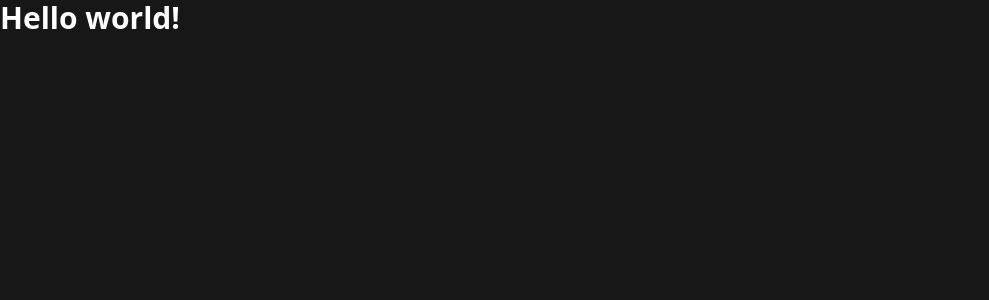
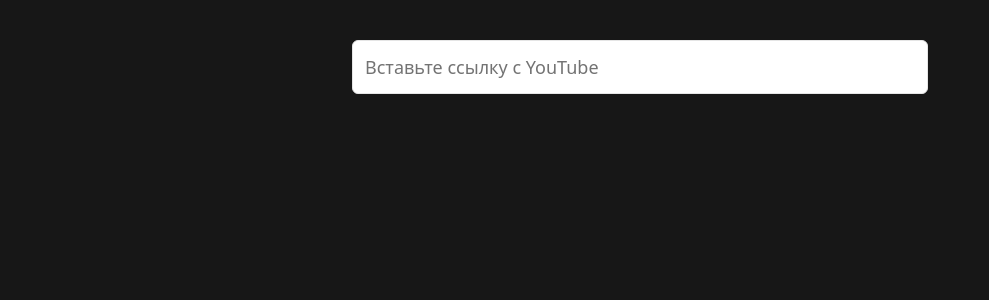
Before and after one commit to bozzhik/embed-youtube, a React (Vite) app: page / in a window 1280 px wide. Shown: the top 300 px of the page, without its empty margins (0-989 px from the left). Built offline with nearby package versions, Linux system fonts and the light colour scheme.

Commit message:
init `Input` UI component based on `shadcn/ui`
pnpm dlx shadcn-ui@latest add input

```diff
--- a/src/App.tsx
+++ b/src/App.tsx
@@ -1,5 +1,16 @@
+import {Input} from '#/UI/Input'
+import {cn} from './lib/utils'
+
+const websiteBox = 'max-w-2xl xl:max-w-xl mx-auto sm:mx-4'
+
 function App() {
-  return <h1 className="text-3xl font-semibold">Hello world!</h1>
+  return (
+    <main className={cn('mt-10 sm:mt-5', websiteBox)}>
+      <form className="space-y-3">
+        <Input placeholder="Вставьте ссылку с YouTube" />
+      </form>
+    </main>
+  )
 }
 
 export default App
--- /dev/null
+++ b/src/components/UI/Input.tsx
@@ -0,0 +1,12 @@
+import * as React from 'react'
+
+import {cn} from '@/lib/utils'
+
+export interface InputProps extends React.InputHTMLAttributes<HTMLInputElement> {}
+
+const Input = React.forwardRef<HTMLInputElement, InputProps>(({className, type, ...props}, ref) => {
+  return <input type={type} className={cn('flex w-full text-lg sm:text-base rounded-md border border-neutral-200 bg-white px-3 py-3 sm:py-2 ring-offset-white file:border-0 file:bg-transparent file:text-sm file:font-medium placeholder:text-neutral-500 focus-visible:outline-none focus-visible:ring-2 focus-visible:ring-neutral-950 focus-visible:ring-offset-2 disabled:cursor-not-allowed disabled:opacity-50 dark:border-neutral-800 dark:bg-neutral-900 dark:ring-offset-neutral-950 dark:placeholder:text-neutral-400 dark:focus-visible:ring-neutral-300', className)} ref={ref} {...props} />
+})
+Input.displayName = 'Input'
+
+export {Input}
```
Also changed, not shown: components.json.
